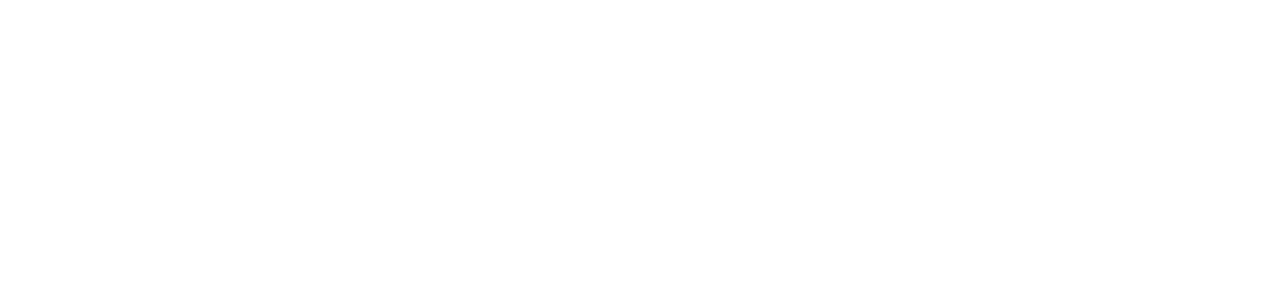
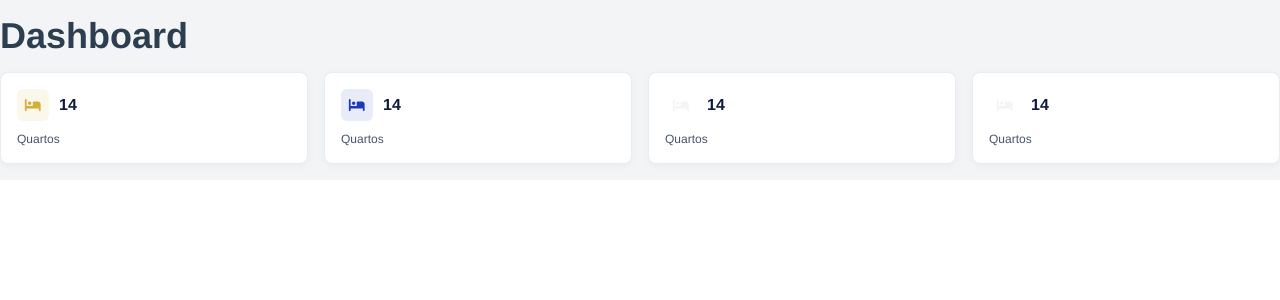
Before and after one commit to rick-nataniel-walker/roomControl, a Vue app: page /dashboard in a window 1280 px wide. Before the commit this address had no page. Shown: the top 300 px of the page. Built offline with nearby package versions, Linux system fonts and the light colour scheme.

Commit message:
dashiboard design init

```diff
--- a/src/components/shared/StatisticCard.vue
+++ b/src/components/shared/StatisticCard.vue
@@ -1,8 +1,8 @@
 <template>
   <div class="stat-card">
     <div class="stat-value-row">
-      <div :class="[bgColor, color, 'stat-icon']">
-        <font-awesome-icon :icon="icon" />
+      <div :class="[bgColor, 'stat-icon']">
+        <font-awesome-icon :icon="icon" :class="color" />
       </div>
       <div class="stat-number">{{ number }}</div>
     </div>
--- a/src/router/index.js
+++ b/src/router/index.js
@@ -1,11 +1,17 @@
 import { createRouter, createWebHistory } from "vue-router";
 import LoginView from "@/views/LoginView.vue";
+import DashboardView from "@/views/DashboardView.vue";
 
 const routes = [
   {
     path: "/",
     name: "login",
     component: LoginView,
+  },
+  {
+    path: "/dashboard",
+    name: "dashboard",
+    component: DashboardView,
   },
 ];
 
--- /dev/null
+++ b/src/views/DashboardView.vue
@@ -0,0 +1,50 @@
+<script>
+import StatisticCard from "@/components/shared/StatisticCard.vue";
+
+export default {
+  name: "DashboardView",
+  components: {
+    StatisticCard,
+  },
+};
+</script>
+
+<template>
+  <div class="dashboard bg-gray-100">
+    <div class="flex py-4">
+      <h1 class="text-4xl font-semibold">Dashboard</h1>
+    </div>
+    <div class="flex flex-row gap-4 py-4 pt-0">
+      <StatisticCard
+        color="text-goldAccent"
+        bg-color="bg-lightVariants-goldAccent"
+        label="Quartos"
+        number="14"
+        icon="fa-bed"
+      />
+      <StatisticCard
+        color="text-royalBlue"
+        bg-color="bg-lightVariants-royalBlue"
+        label="Quartos"
+        number="14"
+        icon="fa-bed"
+      />
+      <StatisticCard
+        color="text-gray-100"
+        bg-color="rgba(30, 58, 186, 0.5)"
+        label="Quartos"
+        number="14"
+        icon="fa-bed"
+      />
+      <StatisticCard
+        color="text-gray-100"
+        bg-color="rgba(30, 58, 186, 0.5)"
+        label="Quartos"
+        number="14"
+        icon="fa-bed"
+      />
+    </div>
+  </div>
+</template>
+
+<style scoped></style>
--- a/tailwind.config.js
+++ b/tailwind.config.js
@@ -12,7 +12,23 @@
         "accent-light": "rgba(255, 165, 0, 0.15)",
         light: "#22D3EE",
         dark: "#0D1B3D",
-        "dark-light": "rgba(0, 53, 26, 0.15)",
+        "dark-light": "rgba(0, 53, 26, 1)",
+        royalBlue: "rgba(30, 58, 186, 1)",
+        teal: "rgba(14, 165, 183, 1)",
+        liteCyan: "rgba(34, 211, 238, 1)",
+        emerald: "rgba(16, 185, 129, 1)",
+        goldAccent: "rgba(212, 175, 55, 1)",
+        lightgray: "rgba(242, 244, 247, 1)",
+        mediumGray: "rgba(148, 163, 184, 1)",
+        lightVariants: {
+          royalBlue: "rgba(30, 58, 186, 0.1)",
+          teal: "rgba(14, 165, 183, 0.1)",
+          liteCyan: "rgba(34, 211, 238, 0.1)",
+          emerald: "rgba(16, 185, 129, 0.1)",
+          goldAccent: "rgba(212, 175, 55, 0.1)",
+          lightgray: "rgba(242, 244, 247, 0.1)",
+          mediumGray: "rgba(148, 163, 184, 0.1)",
+        },
       },
     },
   },
```
